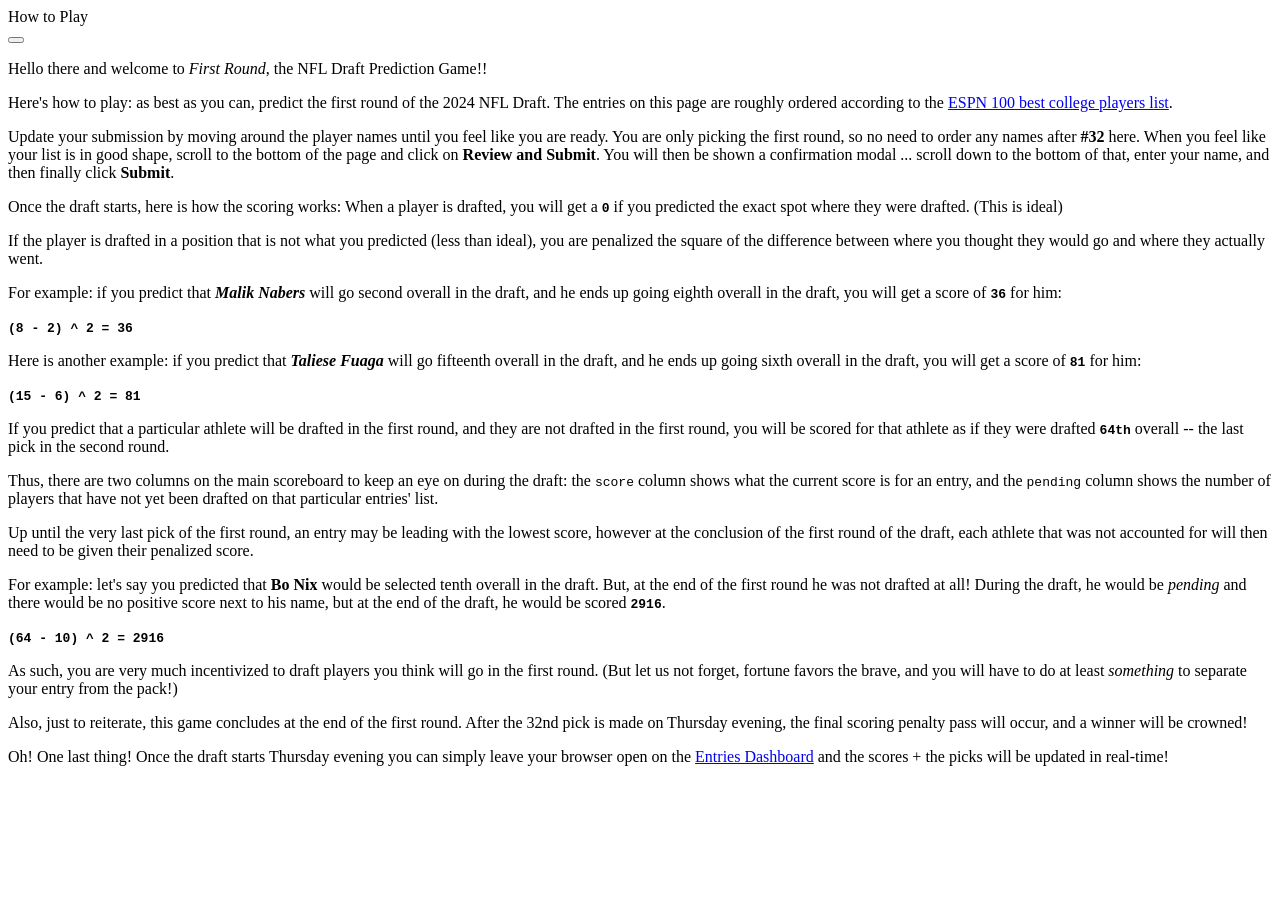
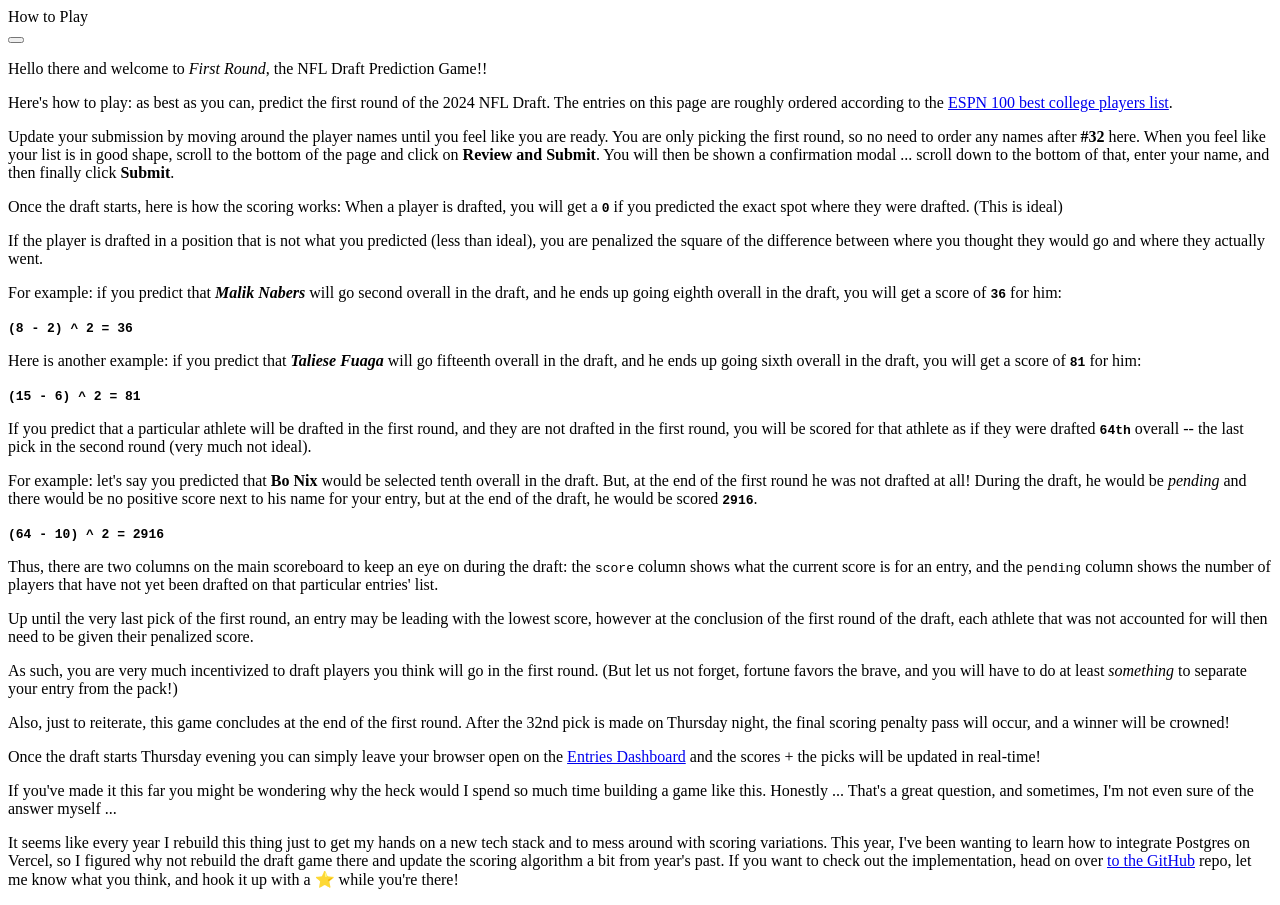
Before and after one commit to SeanPlusPlus/firstround, a Next.js app: page /HowTo in a window 1280 px wide. Before the commit the page ends 800 px from the top, so only its background shows below. Built offline with nearby package versions, Linux system fonts and the light colour scheme.

Commit message:
main: stuff

```diff
--- a/pages/HowTo.jsx
+++ b/pages/HowTo.jsx
@@ -89,7 +89,23 @@ function HowTo() {
           <strong>
             <code>64th</code>
           </strong>{" "}
-          overall -- the last pick in the second round.
+          overall -- the last pick in the second round (very much not ideal).
+        </p>
+        <p>
+          For example: let&apos;s say you predicted that <strong>Bo Nix</strong>{" "}
+          would be selected tenth overall in the draft. But, at the end of the
+          first round he was not drafted at all! During the draft, he would be{" "}
+          <i>pending</i> and there would be no positive score next to his name
+          for your entry, but at the end of the draft, he would be scored{" "}
+          <strong>
+            <code>2916</code>
+          </strong>
+          .
+        </p>
+        <p>
+          <strong>
+            <code>(64 - 10) ^ 2 = 2916</code>
+          </strong>
         </p>
         <p>
           Thus, there are two columns on the main scoreboard to keep an eye on
@@ -105,22 +121,6 @@ function HowTo() {
           need to be given their penalized score.
         </p>
         <p>
-          For example: let&apos;s say you predicted that <strong>Bo Nix</strong>{" "}
-          would be selected tenth overall in the draft. But, at the end of the
-          first round he was not drafted at all! During the draft, he would be{" "}
-          <i>pending</i> and there would be no positive score next to his name,
-          but at the end of the draft, he would be scored{" "}
-          <strong>
-            <code>2916</code>
-          </strong>
-          .
-        </p>
-        <p>
-          <strong>
-            <code>(64 - 10) ^ 2 = 2916</code>
-          </strong>
-        </p>
-        <p>
           As such, you are very much incentivized to draft players you think
           will go in the first round. (But let us not forget, fortune favors the
           brave, and you will have to do at least <i>something</i> to separate
@@ -128,14 +128,39 @@ function HowTo() {
         </p>
         <p>
           Also, just to reiterate, this game concludes at the end of the first
-          round. After the 32nd pick is made on Thursday evening, the final
+          round. After the 32nd pick is made on Thursday night, the final
           scoring penalty pass will occur, and a winner will be crowned!
         </p>
         <p>
-          Oh! One last thing! Once the draft starts Thursday evening you can
-          simply leave your browser open on the{" "}
-          <a href="/entries">Entries Dashboard</a> and the scores + the picks
-          will be updated in real-time!
+          Once the draft starts Thursday evening you can simply leave your
+          browser open on the <a href="/entries">Entries Dashboard</a> and the
+          scores + the picks will be updated in real-time!
+        </p>
+        <p>
+          If you&apos;ve made it this far you might be wondering why the heck
+          would I spend so much time building a game like this. Honestly ...
+          That&apos;s a great question, and sometimes, I&apos;m not even sure of
+          the answer myself ...
+        </p>
+        <p>
+          It seems like every year I rebuild this thing just to get my hands on
+          a new tech stack and to mess around with scoring variations. This
+          year, I&apos;ve been wanting to learn how to integrate Postgres on
+          Vercel, so I figured why not rebuild the draft game there and update
+          the scoring algorithm a bit from year&apos;s past. If you want to
+          check out the implementation, head on over{" "}
+          <a
+            href="https://github.com/SeanPlusPlus/firstround"
+            target="_blank"
+            rel="noreferrer"
+          >
+            to the GitHub
+          </a>{" "}
+          repo, let me know what you think, and hook it up with a{" "}
+          <span role="img" aria-label="hand waving">
+            ⭐
+          </span>{" "}
+          while you&apos;re there!
         </p>
       </Modal.Body>
     </>
```
Also changed, not shown: 1 other file (tests, documents, lock files or other folders).
